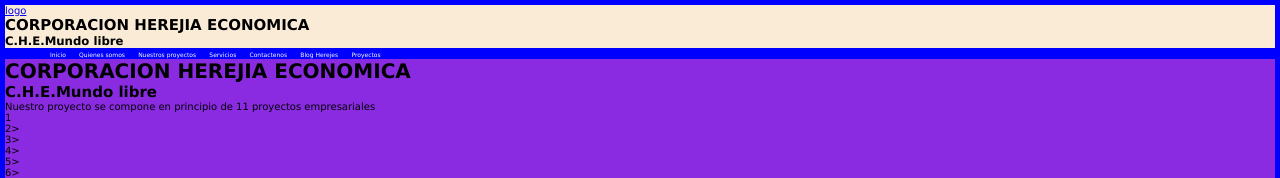
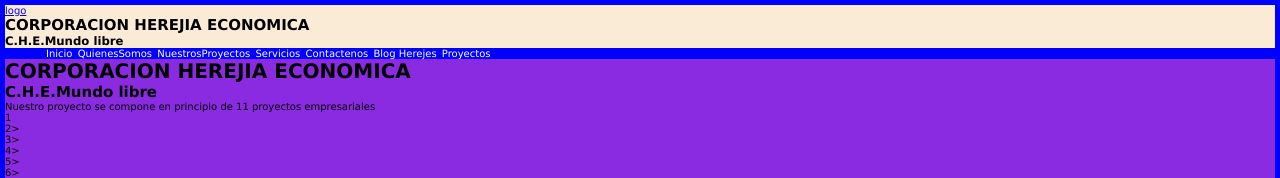
Before and after one commit to maurivadeneira/corpherejiaeconomica, a plain HTML site: page index.html in a window 1280 px wide. Shown: the top 178 px of the page. Drawn offline with Linux system fonts and the light colour scheme.

Commit message:
Cambiando estilos en Nav y uniendo nombres compuestos

```diff
--- a/css/estilos.css
+++ b/css/estilos.css
@@ -29,9 +29,9 @@ nav a {
   color: white;
   text-decoration: none;
 
-  padding: 5px;
+  padding: 1px;
   border-radius: 2px;
-  font-size: 0.6rem;
+  font-size: 1rem;
 }
 
 nav li {
--- a/index.html
+++ b/index.html
@@ -24,10 +24,10 @@
             <a href="">Inicio</a>
           </li>
           <li>
-            <a href="">Quienes somos</a>
+            <a href="">QuienesSomos</a>
           </li>
           <li>
-            <a href="">Nuestros proyectos</a>
+            <a href="">NuestrosProyectos</a>
           </li>
           <li>
             <a href="">Servicios</a>
```
